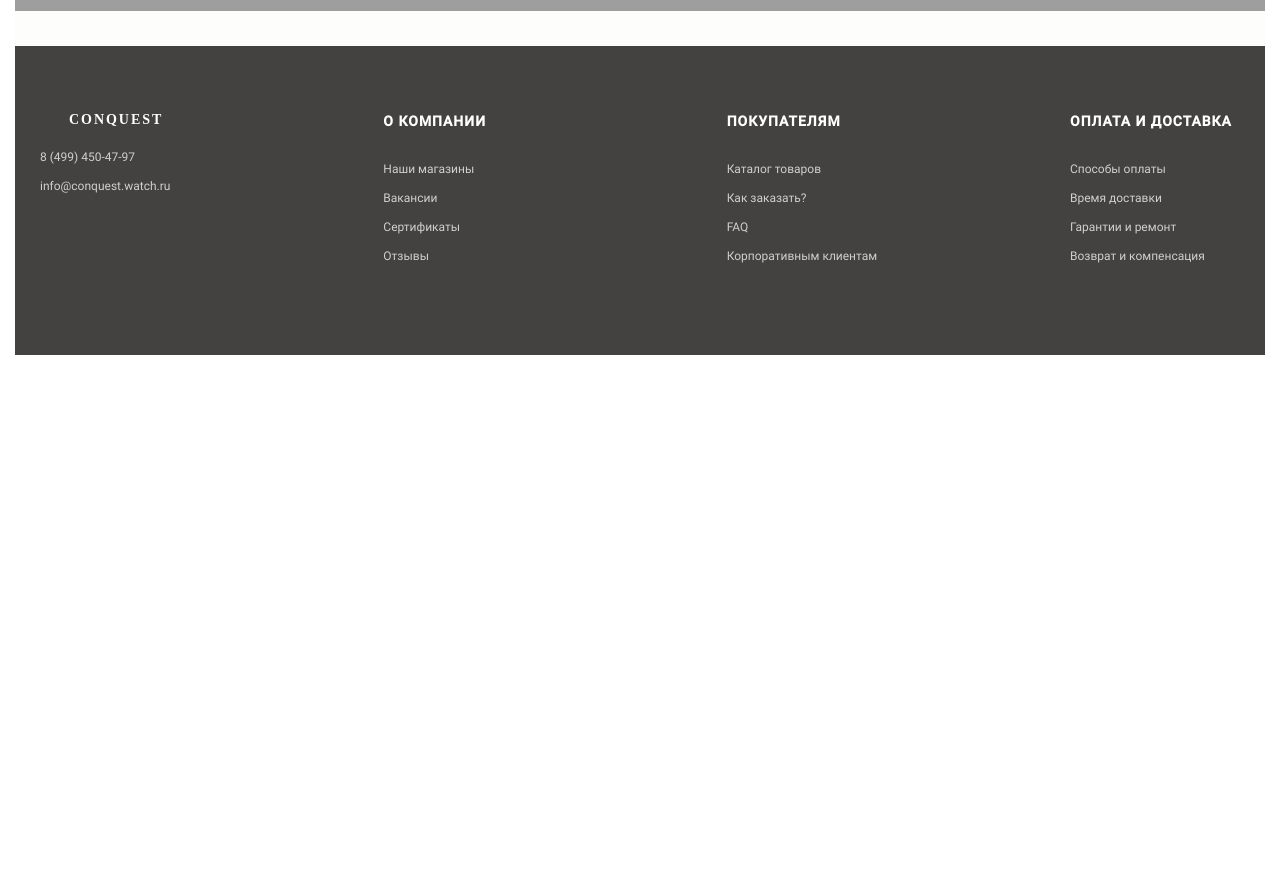
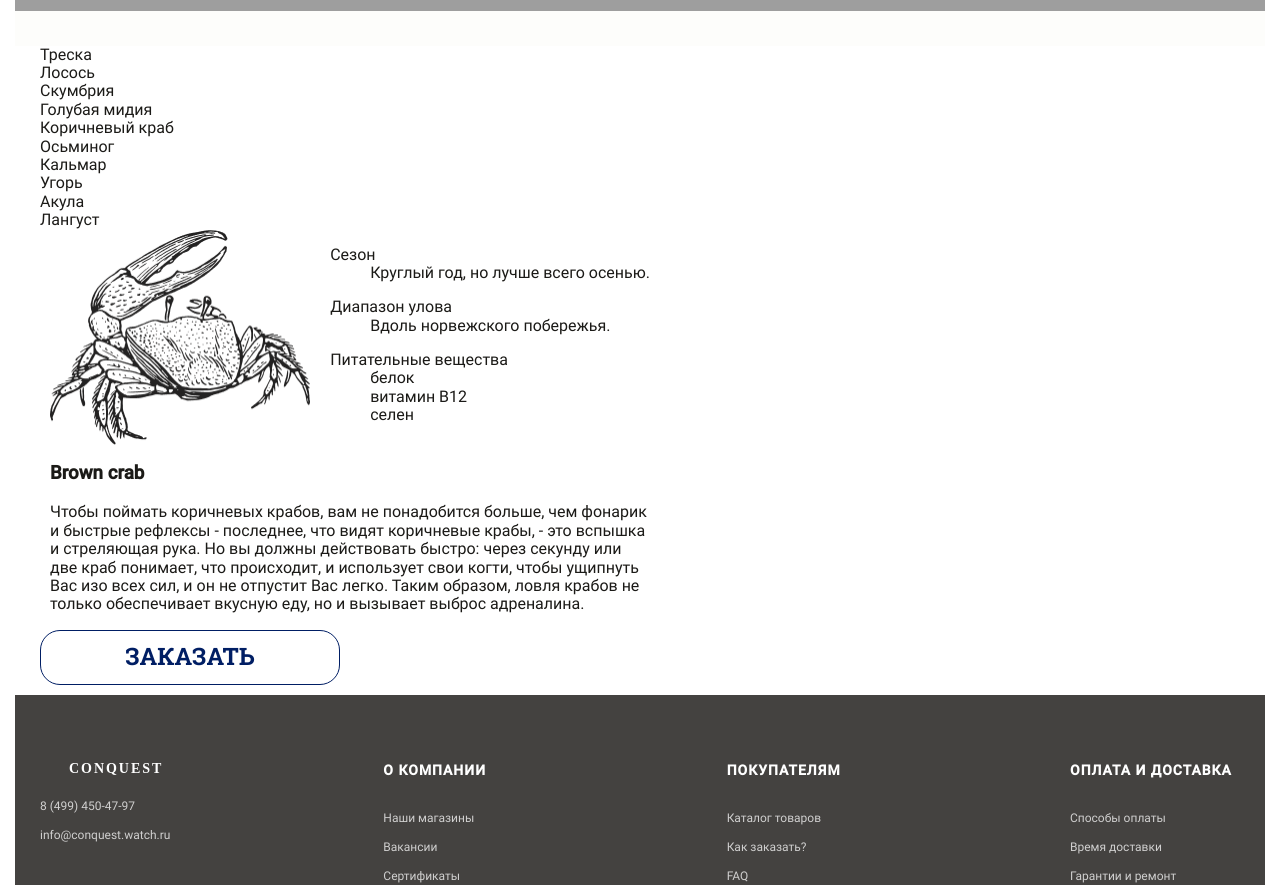
Before and after one commit to sergii1978/Seafood, a plain HTML site: page index.html in a window 1280 px wide. Shown: the part 1095-1980 px from the top of the page. Before the commit the page ends 1450 px from the top, so only its background shows below. Drawn offline with Linux system fonts and the light colour scheme; grey boxes are pictures that could not be loaded; files whose address does not match are found by name.

Commit message:
add section product
add section product

```diff
--- a/css/style.css
+++ b/css/style.css
@@ -263,27 +263,35 @@ header {
   content: '';
 }
 
+.btn {
+  width: 300px;
+  height: 55px;
+
+  display: inline-block;
+
+  font-family: "Roboto Slab";
+  font-style: normal;
+  font-weight: bold;
+  font-size: 24px;
+  line-height: 50px;
+  text-align: center;
+
+  border: 1px solid;
+  border-radius: 20px;
+}
+
+
 .header__btn {
   display: inline-block;
 
   position: absolute;
 
-  width: 298px;
-  height: 48px;
   margin-left: 112px;
   transform: translateY(-100px);
-
-  font-family: "Roboto Slab";
-  font-style: normal;
-  font-weight: bold;
-  font-size: 24px;
-  line-height: 48px;
-  text-align: center;
 
   color: #FFFFFF;
   background-color: #ffffff80;
   border: 1px solid transparent;
-  border-radius: 20px;
 }
 
 .header__btn:hover {
@@ -322,7 +330,30 @@ header {
 
 
 /* main */
-/* section promo */
+/* section product */
+.product-description_wrapper {
+  max-width: 620px;
+  padding: 0 10px 0 10px;
+}
+
+.product-info_inner {
+  max-width: 600px;
+  display: flex;
+  flex-wrap: wrap;
+  justify-content: space-between;
+}
+
+.order__btn {
+  color: #001E64;
+  background-color: #ffffff;
+  border: 1px solid #001E64;
+}
+
+.order__btn:hover {
+  color: #ffffff;
+  background-color: #001E64;
+  transition: 0.5 ease-in-out;
+}
 
 
 
--- a/index.html
+++ b/index.html
@@ -80,7 +80,7 @@
                     </ul>
 
                     <a href="tel:+380953457878" class="user-link phone-link">
-                      <img src="../img/svg/phone.svg" width="30" height="30" alt="Телефон">
+                      <img src="img/svg/phone.svg" width="30" height="30" alt="Телефон">
                     </a>
                     </nav>
                 </div>
@@ -134,7 +134,7 @@
                             </p>
                         </div>
                     </div>
-                    <a href="#" class="header__btn">ВЫБРАТЬ</a>
+                    <a href="#" class="btn header__btn">ВЫБРАТЬ</a>
                     <div class="header__box">
                         <a href="#" class="header-content__link header-content__link--active">RU</a> /
                         <a href="#" class="header-content__link" lang="en">EN</a>
@@ -145,10 +145,72 @@
 
         <!-- main -->
         <main>
-            <section class="promo">
+            <section class="product">
                 <div class="container">
+                    <h2 class="visually-hidden">Наша продукция</h2>
+                    <div class="product-wrapper">
+                        <div class="product-list_wrapper">
+                            <ul class="prodict-name_list">
+                                <li class="product-name_item">Треска</li>
+                                <li class="product-name_item">Лосось</li>
+                                <li class="product-name_item">Скумбрия</li>
+                                <li class="product-name_item">Голубая мидия</li>
+                                <li class="product-name_item">Коричневый краб</li>
+                                <li class="product-name_item">Осьминог</li>
+                                <li class="product-name_item">Кальмар</li>
+                                <li class="product-name_item">Угорь</li>
+                                <li class="product-name_item">Акула</li>
+                                <li class="product-name_item">Лангуст</li>
+                            </ul>
+                        </div>
 
+                        <div class="product-content_wrapper">
+                            <div class="product-description_wrapper">
+                                <div class="product-info_inner">
+                                    <img src="img/content/crab.png"  width="260" height="215" alt="Коричневый краб" >
+                                    <div class="description_inner">
+                                        <dl class="description-list">
+                                            <dt class="product_name">Сезон</dt>
+                                            <dd class="season">Круглый год, но лучше всего осенью.
+                                            </dd>
+                                        </dl>
+                                        <dl class="description-list">
+                                            <dt class="product_name">Диапазон улова</dt>
+                                            <dd class="season">Вдоль норвежского побережья.</dd>
+                                        </dl>
+                                        <dl class="description-list">
+                                            <dt class="product_name">Питательные вещества</dt>
+                                            <dd class="season">белок</dd>
+                                            <dd class="season">витамин B12</dd>
+                                            <dd class="season">селен</dd>
+                                        </dl>
+                                    </div>
+                                </div>
+                                <div class="product-description_inner">
+                                    <h3 lang="en">Brown crab</h3>
+                                    <p>Чтобы поймать коричневых крабов, вам не понадобится больше, чем фонарик и быстрые рефлексы - последнее, что видят коричневые крабы, - это вспышка и стреляющая рука. Но вы должны действовать быстро: через секунду или две краб понимает, что происходит, и использует свои когти, чтобы ущипнуть Вас изо всех сил, и он не отпустит Вас легко. Таким образом, ловля крабов не только обеспечивает вкусную еду, но и вызывает выброс адреналина.</p>
+                                </div>
+                            </div>
+                        </div>
+                    </div>
+                    <a href="#" class="btn order__btn">ЗАКАЗАТЬ</a>
                 </div>
+            </section>
+
+            <section class="benefits">
+
+            </section>
+
+            <section class="info">
+
+            </section>
+
+            <section class="cite">
+
+            </section>
+
+            <section class="contacts">
+
             </section>
         </main>
 
```
Also changed, not shown: img/content/crab.png (renamed from img/crab.png), img/content/octopus.jpg (added), img/content/акула.jpg (added), img/content/голубая мидия.jpg (added), img/content/кальмар.jpg (added), img/content/лангуст.jpg (added), img/content/скумбрия.jpg (added), img/content/треска.png (added), img/content/тунец.jpg (added), img/content/угорь.jpg (added).
